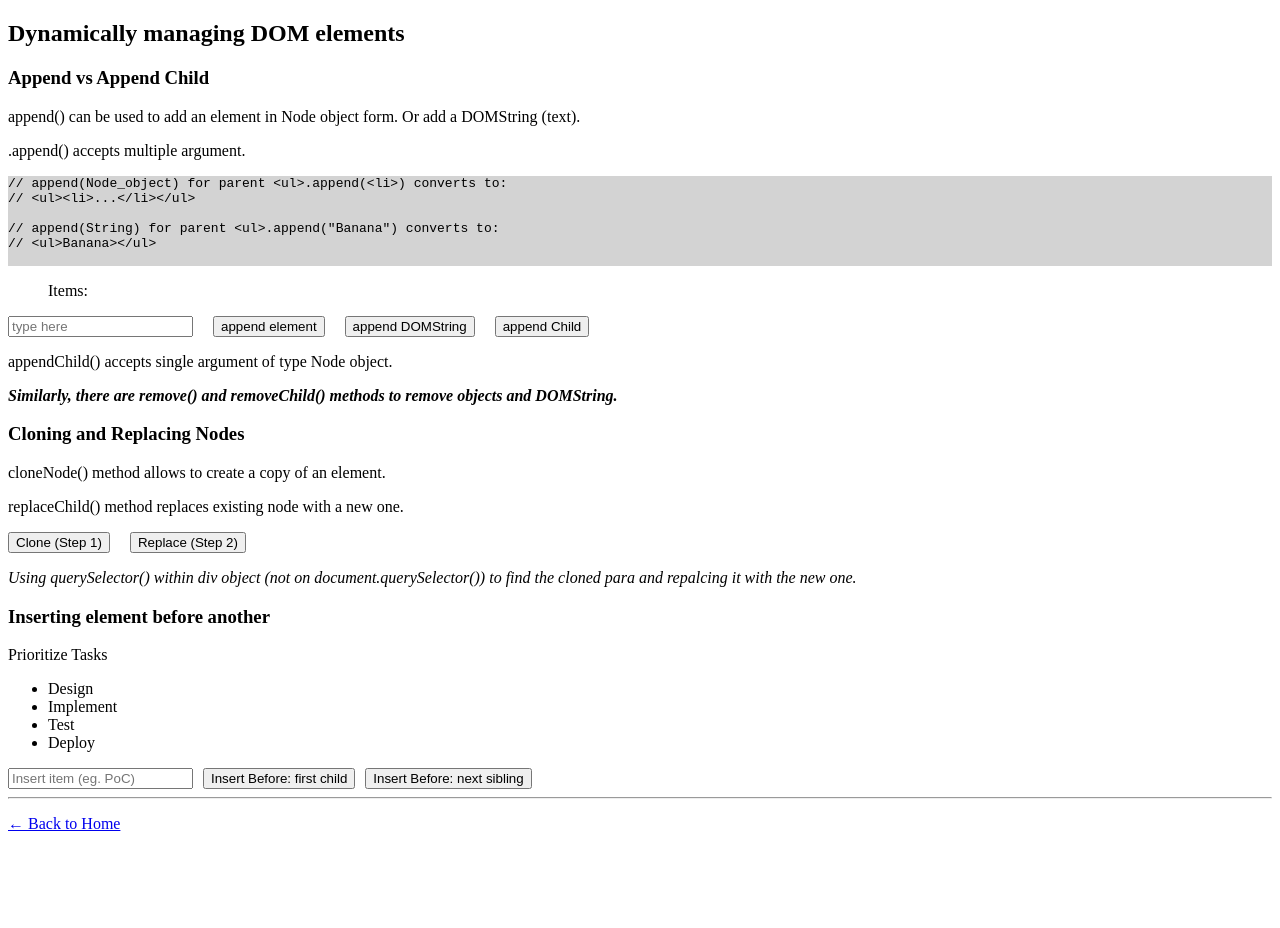
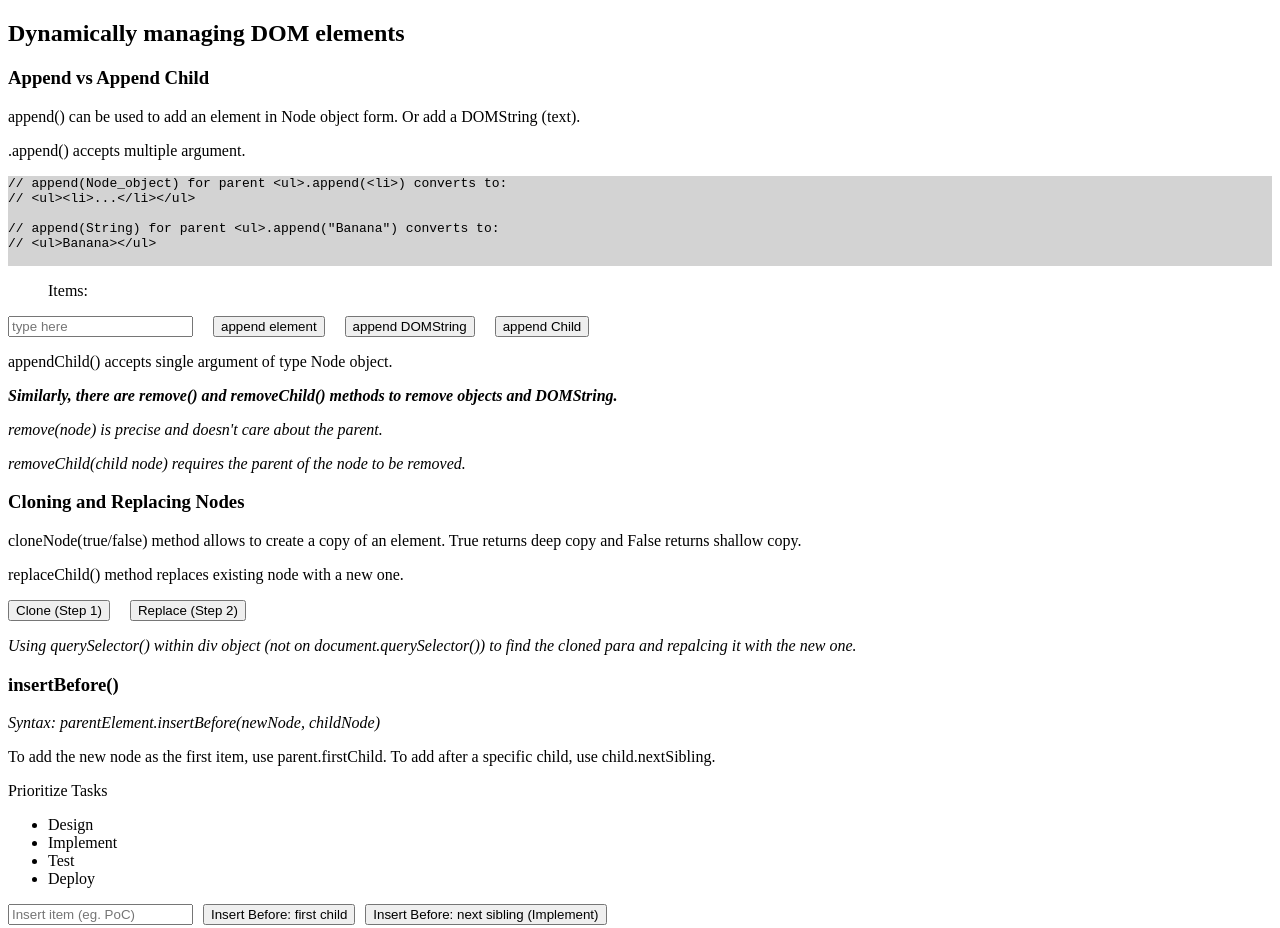
Before and after one commit to mohitbhasin/frontend-development, a plain HTML site: page src/javascript/dynamic-dom.html in a window 1280 px wide. Shown: the top 928 px of the page. Before the commit the page ends 849 px from the top, so only its background shows below. Drawn offline with Linux system fonts and the light colour scheme.

Commit message:
updating insertBefore() explanation.

```diff
--- a/src/javascript/dynamic-dom.html
+++ b/src/javascript/dynamic-dom.html
@@ -25,9 +25,11 @@
 
 	<p>appendChild() accepts single argument of type Node object.</p>
 	<p style="font-weight: bold; font-style: italic;">Similarly, there are remove() and removeChild() methods to remove objects and DOMString.</p>
+	<p style="font-style: italic;">remove(node) is precise and doesn't care about the parent.</p>
+	<p style="font-style: italic;">removeChild(child node) requires the parent of the node to be removed.</p>
 
 	<h3>Cloning and Replacing Nodes</h3>
-	<p class="paraToClone">cloneNode() method allows to create a copy of an element.</p>
+	<p class="paraToClone">cloneNode(true/false) method allows to create a copy of an element. True returns deep copy and False returns shallow copy.</p>
 	<p>replaceChild() method replaces existing node with a new one.</p>
 	<div style="display: flex; align-items: center; gap: 20px" class="cloneParaDiv">
 		<button class="cloningButton">Clone (Step 1)</button>
@@ -35,7 +37,9 @@
 	</div>
 	<p style="font-style: italic;">Using querySelector() within div object (not on document.querySelector()) to find the cloned para and repalcing it with the new one.</p>
 
-	<h3>Inserting element before another</h3>
+	<h3>insertBefore()</h3>
+	<p style="font-style: italic;">Syntax: parentElement.insertBefore(newNode, childNode)</p>
+	<p>To add the new node as the first item, use parent.firstChild. To add after a specific child, use child.nextSibling.</p>
 	<p>Prioritize Tasks</p>
 	<div id="forNextSiblingDiv">
 		<ul class="priority-list">
@@ -49,7 +53,7 @@
 	<div style="display: flex; gap: 10px">
 		<input type="text" id="taskInput" placeholder="Insert item (eg. PoC)">
 		<button id="firstChildButton">Insert Before: first child</button>
-		<button id="nextSiblingButton">Insert Before: next sibling</button>
+		<button id="nextSiblingButton">Insert Before: next sibling (Implement)</button>
 	</div>
 
 	<hr>
--- a/src/javascript/dynamic-dom.js
+++ b/src/javascript/dynamic-dom.js
@@ -36,7 +36,7 @@ const cloningBtn = document.querySelector(".cloningButton");
 const div = document.querySelector(".cloneParaDiv");
 cloningBtn.addEventListener(("click"), () => {
 	const para = document.querySelector(".paraToClone");
-	const clone = para.cloneNode(para);
+	const clone = para.cloneNode(true);
 	div.appendChild(clone);
 });
 
```
